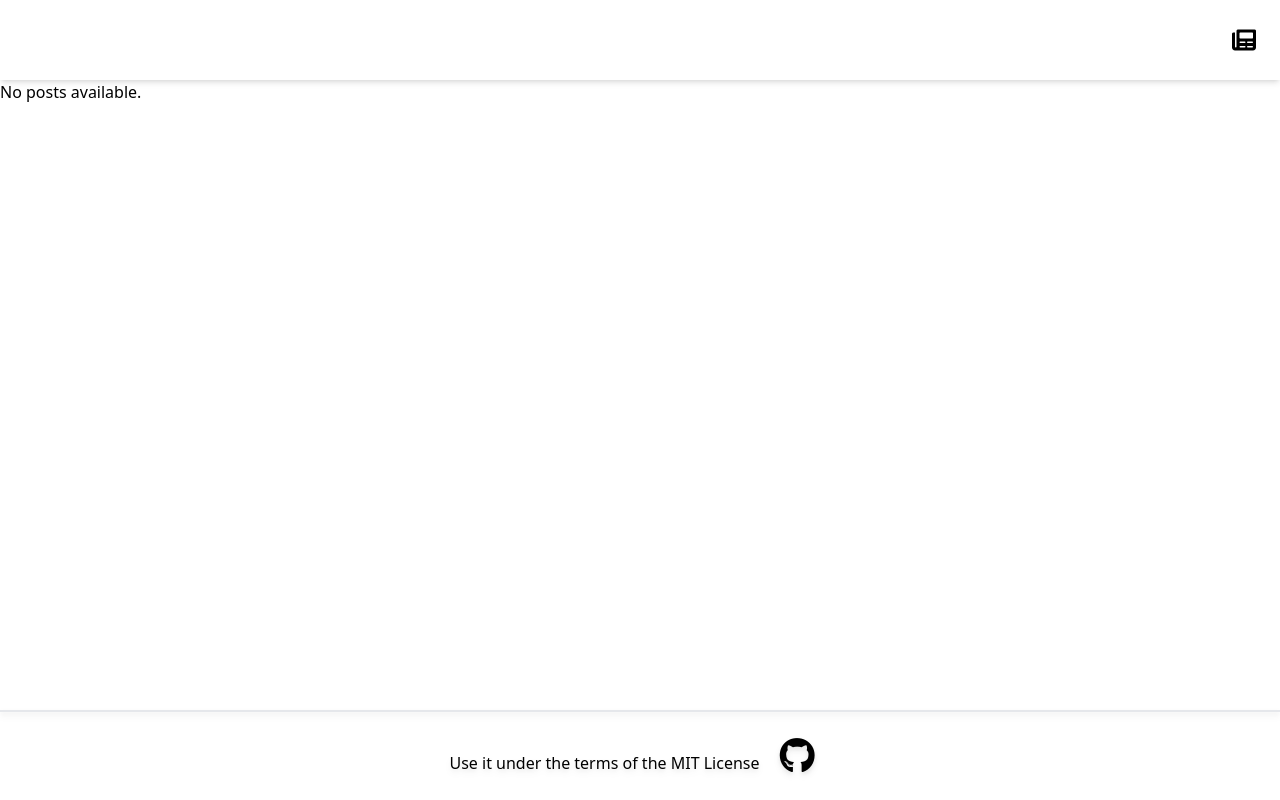
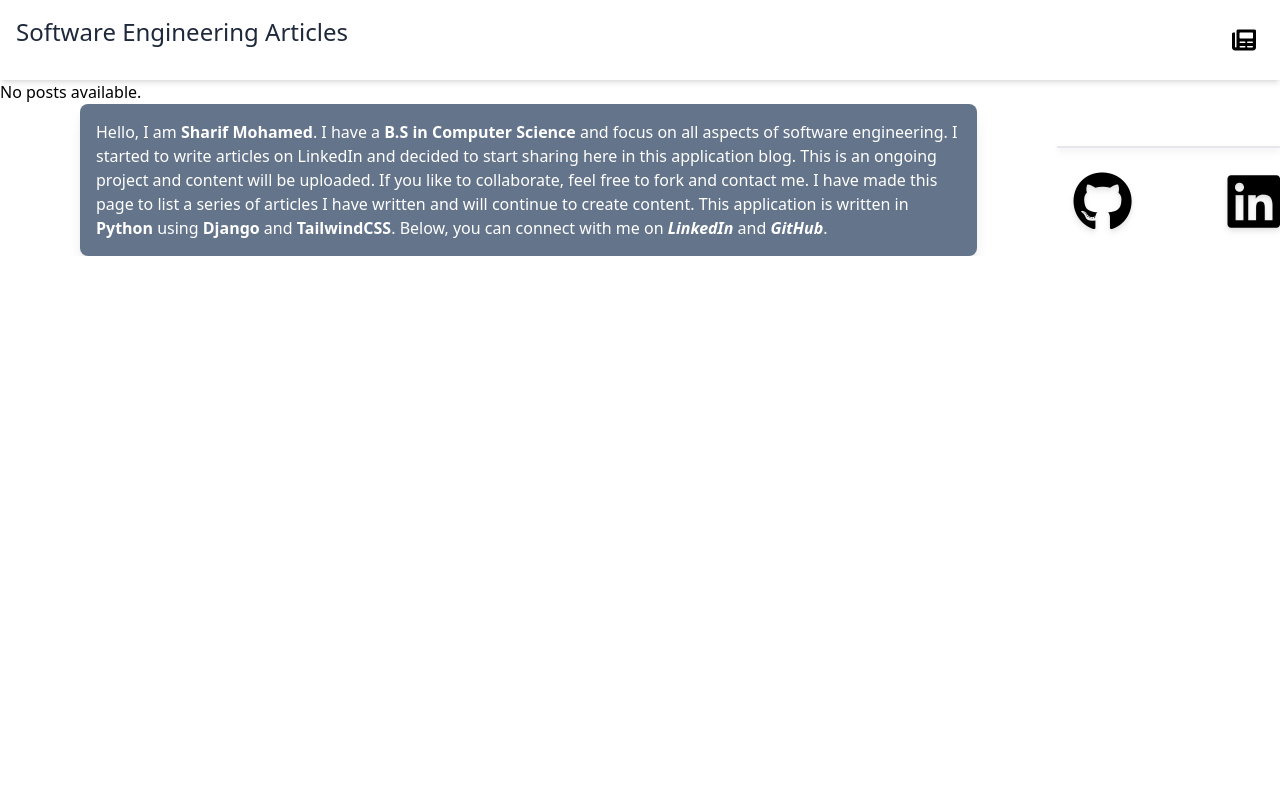
Before and after one commit to mSharifHub/Software-Engineering-Articles, a Django app: page / in a window 1280 px wide. Run offline with Django 5.2, Linux system fonts and the light colour scheme; data that the repository does not hold is empty; style sheets or scripts are compiled from the project's sources; some libraries are stand-ins or nearby versions.

Commit message:
files modified

```diff
--- a/blog/templates/blog/all-posts.html
+++ b/blog/templates/blog/all-posts.html
@@ -8,7 +8,7 @@
 {% block content %}
       {% if all_posts %}
            <section
-            class="min-h-full grid grid-cols-1 sm:grid-cols-2 lg:grid-cols-3 gap-4 overflow-y-auto hover:overflow-scroll p-4  ">
+            class="min-h-full grid grid-cols-1 sm:grid-cols-2 lg:grid-cols-3 gap-6 overflow-y-auto hover:overflow-scroll p-8  ">
                 {% for post in all_posts %}
                     {% include "blog/includes/all_post.html" %}
                 {% endfor %}
--- a/blog/templates/blog/index.html
+++ b/blog/templates/blog/index.html
@@ -7,4 +7,35 @@
     {% else %}
         <p>No posts available.</p>
     {% endif %}
+
+
+
+
+    <div class="flex justify-center items-center overflow-x-auto mx-18 relative">
+        {% if all_posts %}
+            <div class="flex flex-nowrap space-x-4">
+                {% for post in all_posts %}
+                    <div class=" flex  justify-center items-center h-[40rem] w-[30rem] ">
+                        {% include "blog/includes/all_post.html" with post=post %}
+                    </div>
+                {% endfor %}
+            </div>
+            </div>
+        {% endif %}
+
+    <div class="flex justify-center items-center  mx-20 shadow-lg rounded-lg whitespace-normal break-normal p-4 bg-slate-500 text-white">
+         <p>
+            Hello, I am <strong class="font-bold">Sharif Mohamed</strong>. I have a
+            <strong class="font-bold">B.S in Computer Science</strong> and focus on all aspects of software engineering.
+            I started to write articles on LinkedIn and decided to start sharing here in this application blog.
+            This is an ongoing project and content will be uploaded. If you like to collaborate, feel free to fork and contact me.
+            I have made this page to list a series of articles I have written and will continue to create content.
+            This application is written in <strong class="font-bold">Python</strong> using <strong class="font-bold">Django</strong> and
+            <strong class="font-bold">TailwindCSS</strong>. Below, you can connect with me on <em class="font-bold">LinkedIn</em> and
+            <em class="font-bold">GitHub</em>.
+        </p>
+
+    </div>
+
+
 {% endblock %}
--- a/blog/views.py
+++ b/blog/views.py
@@ -4,7 +4,8 @@
 
 def starting_page(request):
     latest_posts = Post.objects.order_by('-date').first()
-    return render(request, "blog/index.html", {"latest_post": latest_posts})
+    all_posts = Post.objects.all()
+    return render(request, "blog/index.html", {"latest_post": latest_posts, "all_posts": all_posts})
 
 
 def posts(request):
--- a/templates/base.html
+++ b/templates/base.html
@@ -17,7 +17,11 @@
 <body class="flex flex-col min-h-screen min-w-screen">
 <header class="relative flex flex-col  h-20 shadow-md">
     <div class=" grid grid-cols-2 mt-4">
-        <div class="col-span-1 col-start-2 flex justify-end items-center p-2 mx-4">
+        <div class="cols-span-1 col-start-1 mx-4 text-2xl font-thin capitalize  text-slate-800"> software engineering
+            articles
+        </div>
+
+        <div class="col-span-1 col-start-2 flex justify-end  gap-4 items-center p-2 mx-4">
             {% if request.path != "/" %}
                 <div class=" mx-4 w-10  flex justify-center items-center  cursor-pointer  text-2xl ">
                     <a href="/"> <i class="fa fa-home"></i></a>
@@ -39,15 +43,17 @@
 {% block content %} {% endblock %}
 
 <footer class="border-t-2 drop-shadow-md  py-6 mt-auto">
-    <div class="container mx-auto px-6 text-center text-nowrap">
-            <p>Use it under the terms of the MIT License
-                    <a
-                        href="https://github.com/mSharifHub/Software-Engineering-Articles" class="text-white">
-                        <i
-                                class="fab fa-github text-black text-4xl  mx-4">
-                        </i>
-                    </a>
-            </p>
+    <div class="container mx-auto flex justify-center items-center space-x-20">
+        <a
+                href="https://github.com/mSharifHub/Software-Engineering-Articles" class="text-white">
+            <i
+                    class="fab fa-github text-black text-6xl  mx-4">
+            </i>
+        </a>
+          <a href="https://www.linkedin.com/in/mohamed-sharif-47301520b/">
+            <div class=" fab fa-linkedin text-6xl flex justify-center items-center "></div>
+          </a>
+
     </div>
 </footer>
 </body>
```
Also changed, not shown: blog/templates/blog/includes/all_post.html (+4 -7 lines), README.md.
